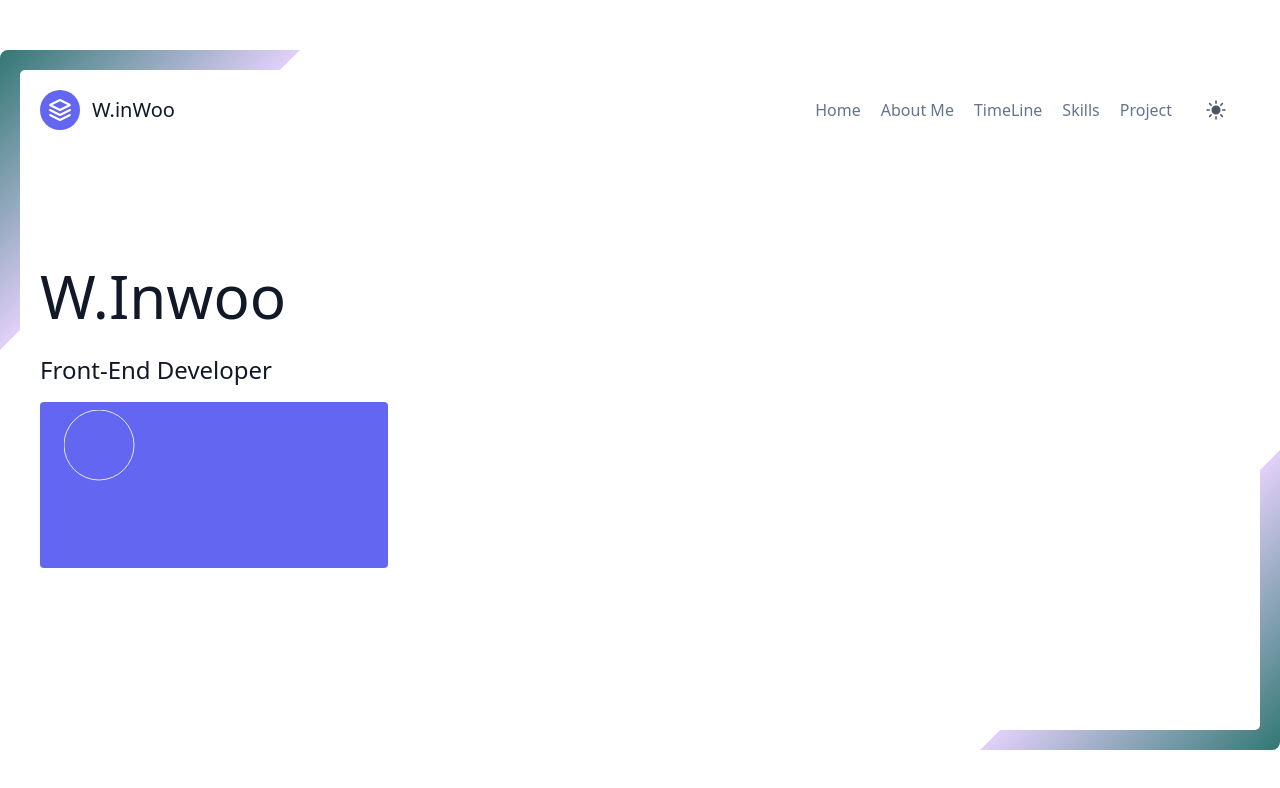
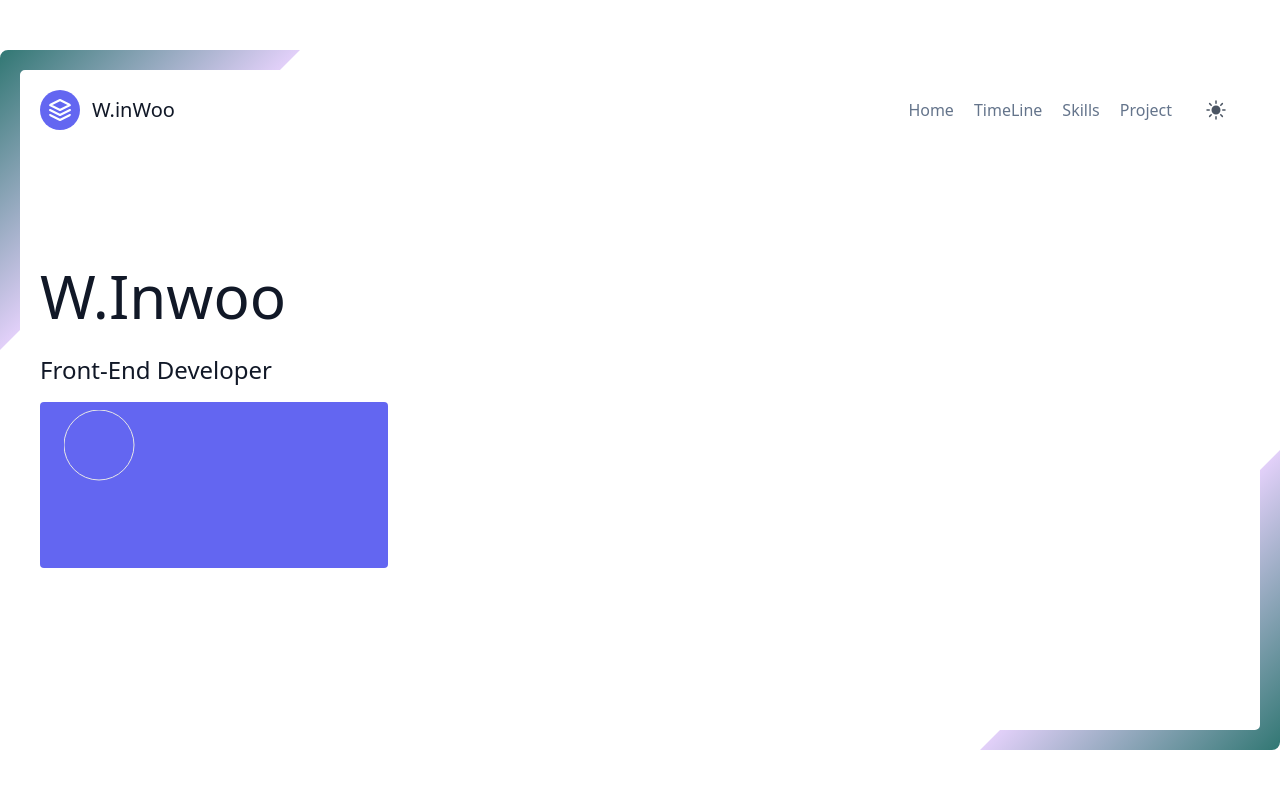
Before and after one commit to wooinwoo/AboutMePage, a Next.js app: page / in a window 1280 px wide. Shown: the top 788 px of the page. Built offline with nearby package versions, Linux system fonts and the light colour scheme.

Commit message:
Remove: about-me button

```diff
--- a/components/header.js
+++ b/components/header.js
@@ -1,5 +1,12 @@
 import Link from "next/link";
 import DarkModeToggleButton from "./darkModeToggleButton";
+
+const headerValue = [
+  { title: "Home", href: "/" },
+  { title: "TimeLine", href: "/timeline" },
+  { title: "Skills", href: "/skills" },
+  { title: "Project", href: "/project" },
+];
 
 export default function Header() {
   return (
@@ -20,31 +27,13 @@ export default function Header() {
           <span className="ml-3 text-xl dark:text-white">W.inWoo</span>
         </a>
         <nav className="md:ml-auto flex flex-wrap items-center text-base justify-center">
-          <Link
-            href="/"
-            className="mr-5 text-slate-500 dark:text-slate-400 hover:text-gray-900 dark:hover:text-gray-50">
-            Home
-          </Link>
-          <Link
-            href="/about-me"
-            className="mr-5 text-slate-500 dark:text-slate-400 hover:text-gray-900 dark:hover:text-gray-50">
-            About Me
-          </Link>
-          <Link
-            href="/timeline"
-            className="mr-5 text-slate-500 dark:text-slate-400 hover:text-gray-900 dark:hover:text-gray-50">
-            TimeLine
-          </Link>
-          <Link
-            href="/skills"
-            className="mr-5 text-slate-500 dark:text-slate-400 hover:text-gray-900 dark:hover:text-gray-50">
-            Skills
-          </Link>
-          <Link
-            href="/project"
-            className="mr-5 text-slate-500 dark:text-slate-400 hover:text-gray-900 dark:hover:text-gray-50">
-            Project
-          </Link>
+          {headerValue.map((e) => (
+            <Link
+              href={e.href}
+              className="mr-5 text-slate-500 dark:text-slate-400 hover:text-gray-900 dark:hover:text-gray-50">
+              {e.title}
+            </Link>
+          ))}
           <DarkModeToggleButton />
         </nav>
       </div>
```
